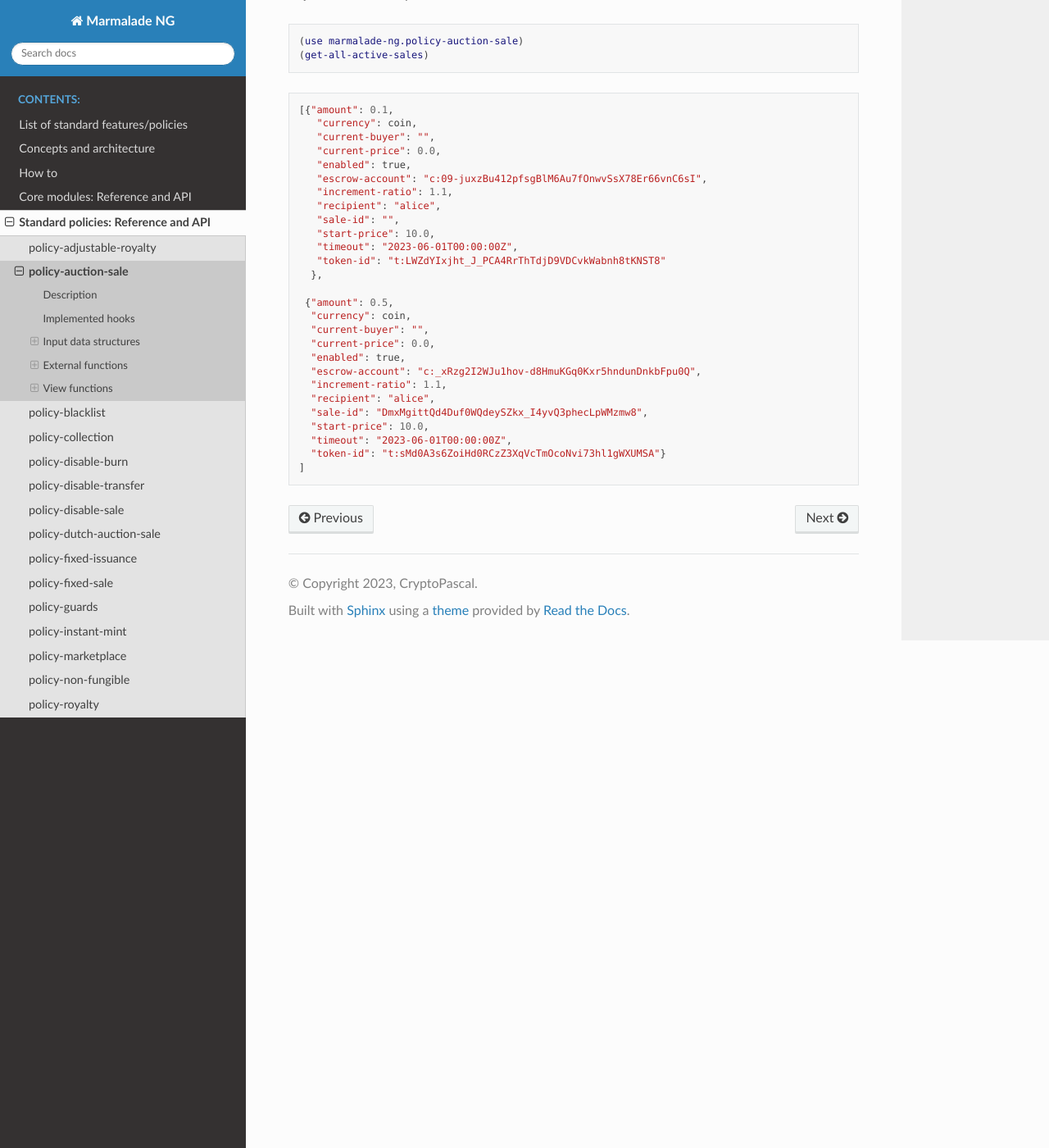
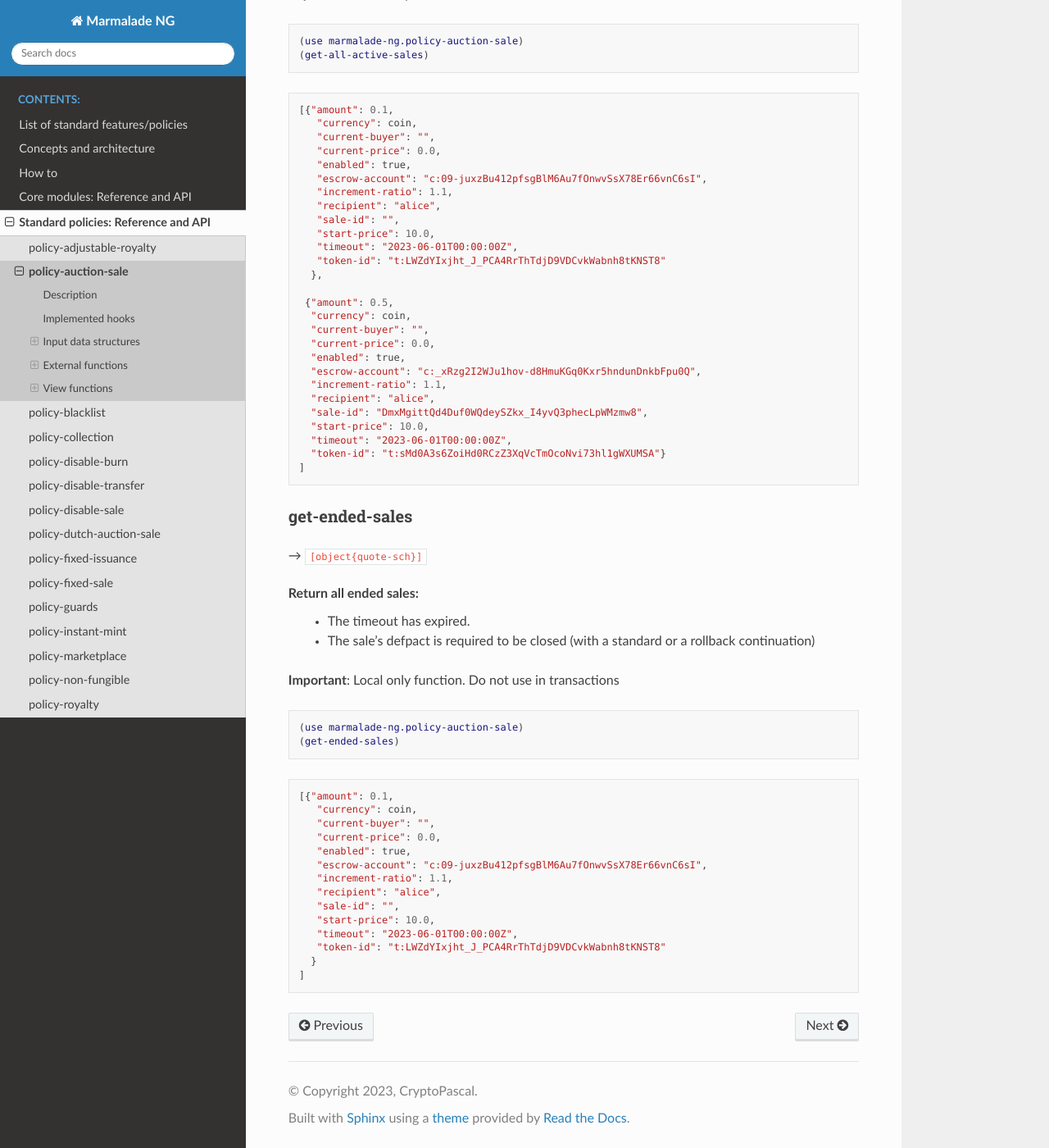
Before and after one commit to Marmalade-NG/marmalade-ng, a Sphinx documentation site: the page built from doc/source/policy-auction-sale.rst, in a window 1280 px wide and 1400 px high, scrolled down 3585 px. Shown: the whole window at 82% size. Built offline with Sphinx 7.4.7 and the Read the Docs theme 2.0.0, drawn with Linux system fonts in a browser that asks for light colours.

Commit message:
Add the get-ended-sales in the auction-sales policy

```diff
--- a/doc/source/policy-auction-sale.rst
+++ b/doc/source/policy-auction-sale.rst
@@ -217,3 +217,37 @@ Return all the active sales details.
     "timeout": "2023-06-01T00:00:00Z",
     "token-id": "t:sMd0A3s6ZoiHd0RCzZ3XqVcTmOcoNvi73hl1gWXUMSA"}
   ]
+
+
+get-ended-sales
+~~~~~~~~~~~~~~~
+*→* ``[object{quote-sch}]``
+
+Return all ended sales:
+  - The timeout has expired.
+  - The sale's defpact is required to be closed (with a standard or a rollback continuation)
+
+**Important**: Local only function. Do not use in transactions
+
+
+.. code:: lisp
+
+  (use marmalade-ng.policy-auction-sale)
+  (get-ended-sales)
+
+.. code-block::
+
+  [{"amount": 0.1,
+     "currency": coin,
+     "current-buyer": "",
+     "current-price": 0.0,
+     "enabled": true,
+     "escrow-account": "c:09-juxzBu412pfsgBlM6Au7fOnwvSsX78Er66vnC6sI",
+     "increment-ratio": 1.1,
+     "recipient": "alice",
+     "sale-id": "",
+     "start-price": 10.0,
+     "timeout": "2023-06-01T00:00:00Z",
+     "token-id": "t:LWZdYIxjht_J_PCA4RrThTdjD9VDCvkWabnh8tKNST8"
+    }
+  ]
```
Also changed, not shown: 2 other files.
